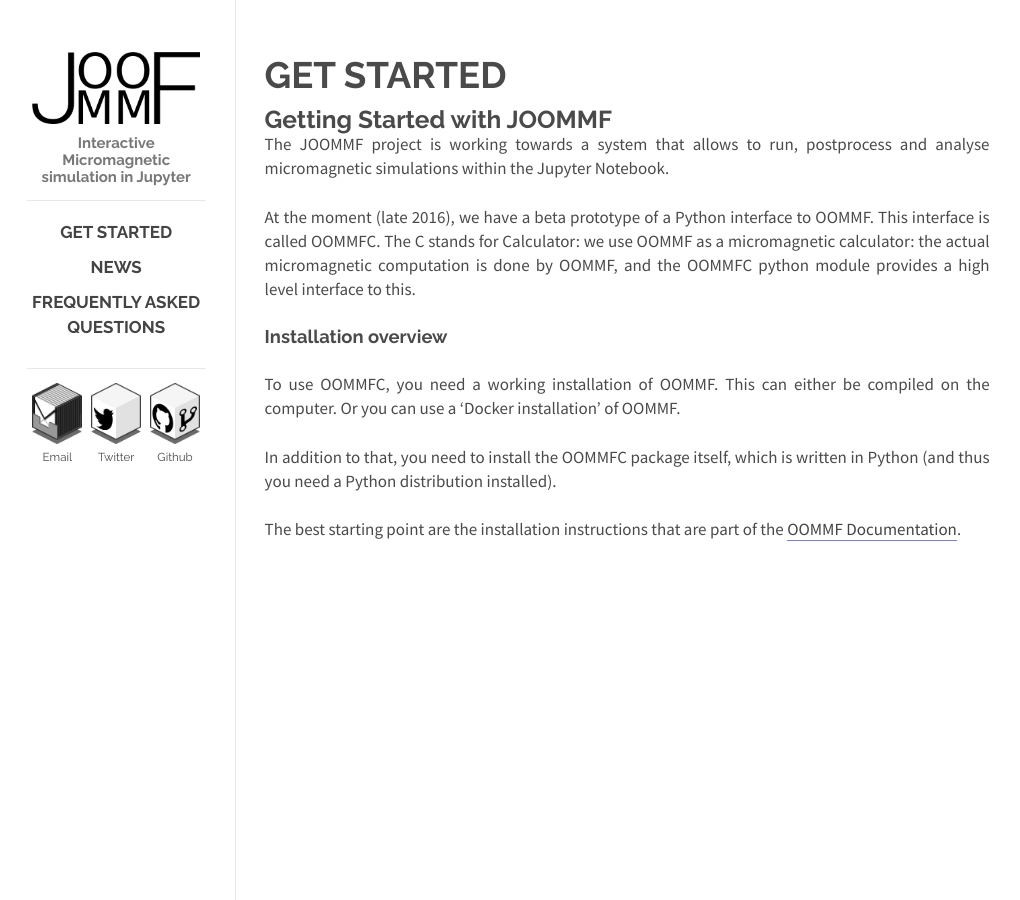
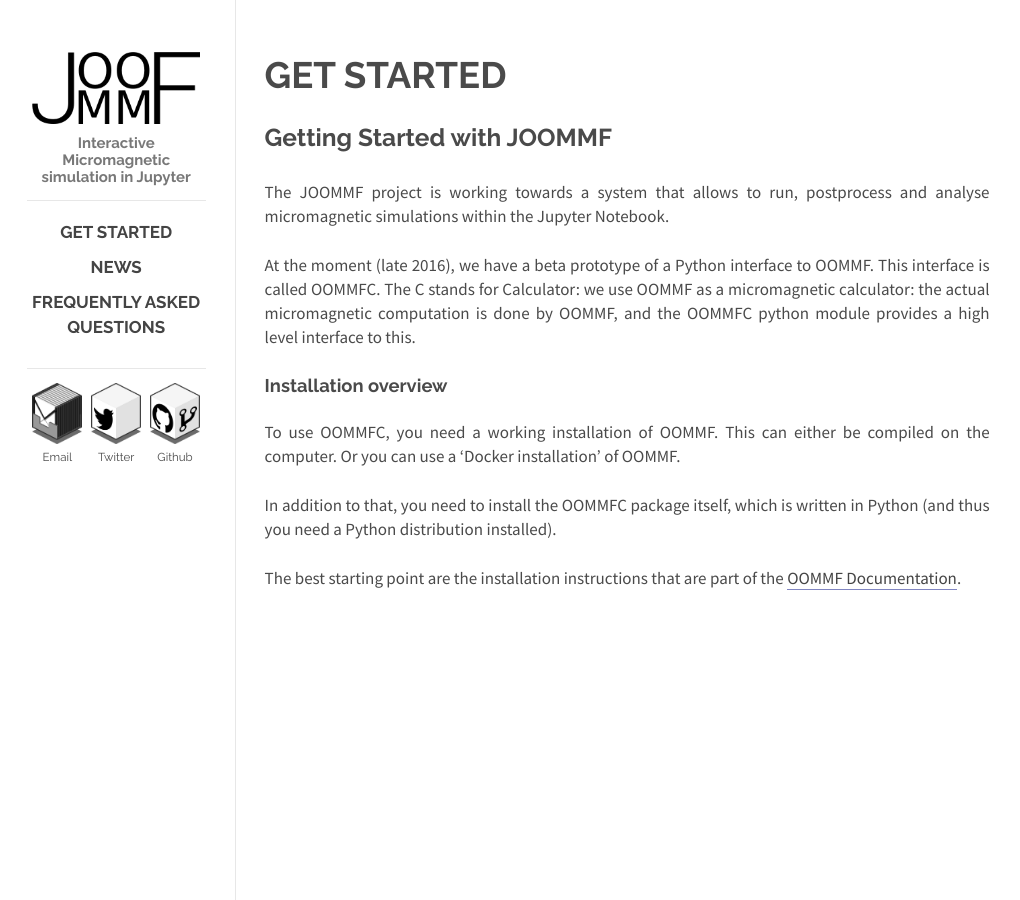
Before and after one commit to joommf-attic/joommf.github.io, a Jekyll site: the page built from get_started.html, in a window 1280 px wide. Shown: the whole page, without its empty margins (123-1143 px from the left). Built offline with Jekyll 4.4.1, drawn with Linux system fonts in a browser that asks for light colours; nearby versions of some CDN libraries.

Commit message:
Improved styling for the GetStarted section. Fixed link on front page. Updated license

```diff
--- a/_includes/front_page.html
+++ b/_includes/front_page.html
@@ -51,7 +51,7 @@
 
     <h1 id="features-title"><i class="fa fa-cube"></i></i></h1>
 
-      <p>To learn more, check the <a href"get_started.html">Get Started</a>
+      <p>To learn more, check the <a href="get_started.html">Get Started</a>
       section</p>
 
       <p>Currently we are in early development, which means that changes may
--- a/_includes/get_started.html
+++ b/_includes/get_started.html
@@ -10,7 +10,7 @@
       <h1 id="title">Get Started</h1>
     </div>
 
-    <div class="post">
+    <div class="post" id="post-getstarted">
       {{ gs  | markdownify }}
     </div>
 
--- a/css/main.css
+++ b/css/main.css
@@ -226,6 +226,11 @@ a:hover {
   background-color: #333;
 }
 
+#post-getstarted h1 {
+  margin-top: 1.25em;
+  margin-bottom: 1.25em;
+}
+
 /*****************************************************************************/
 /*
 /* Sidebar and Content
```
Also changed, not shown: README.md.
